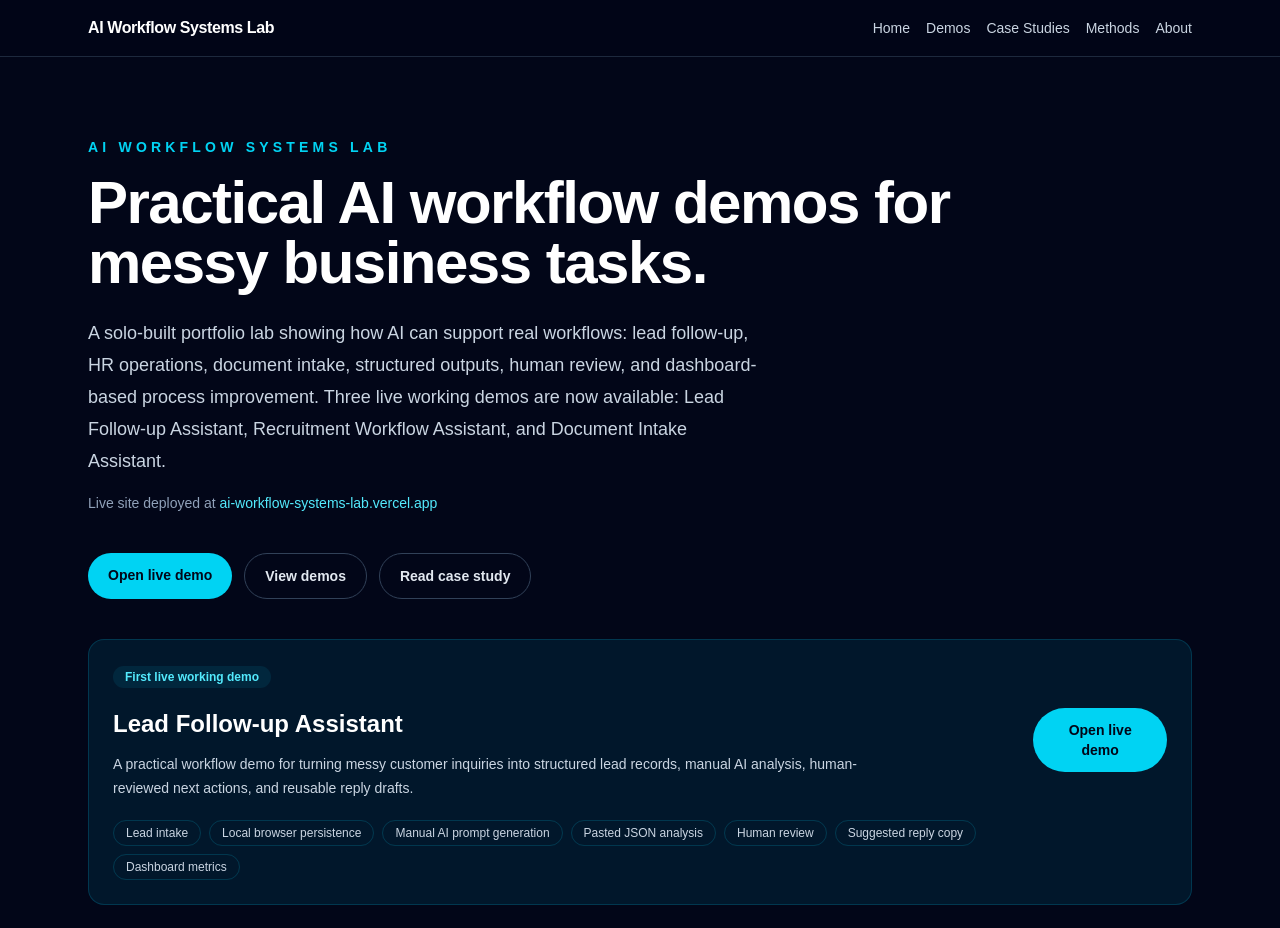
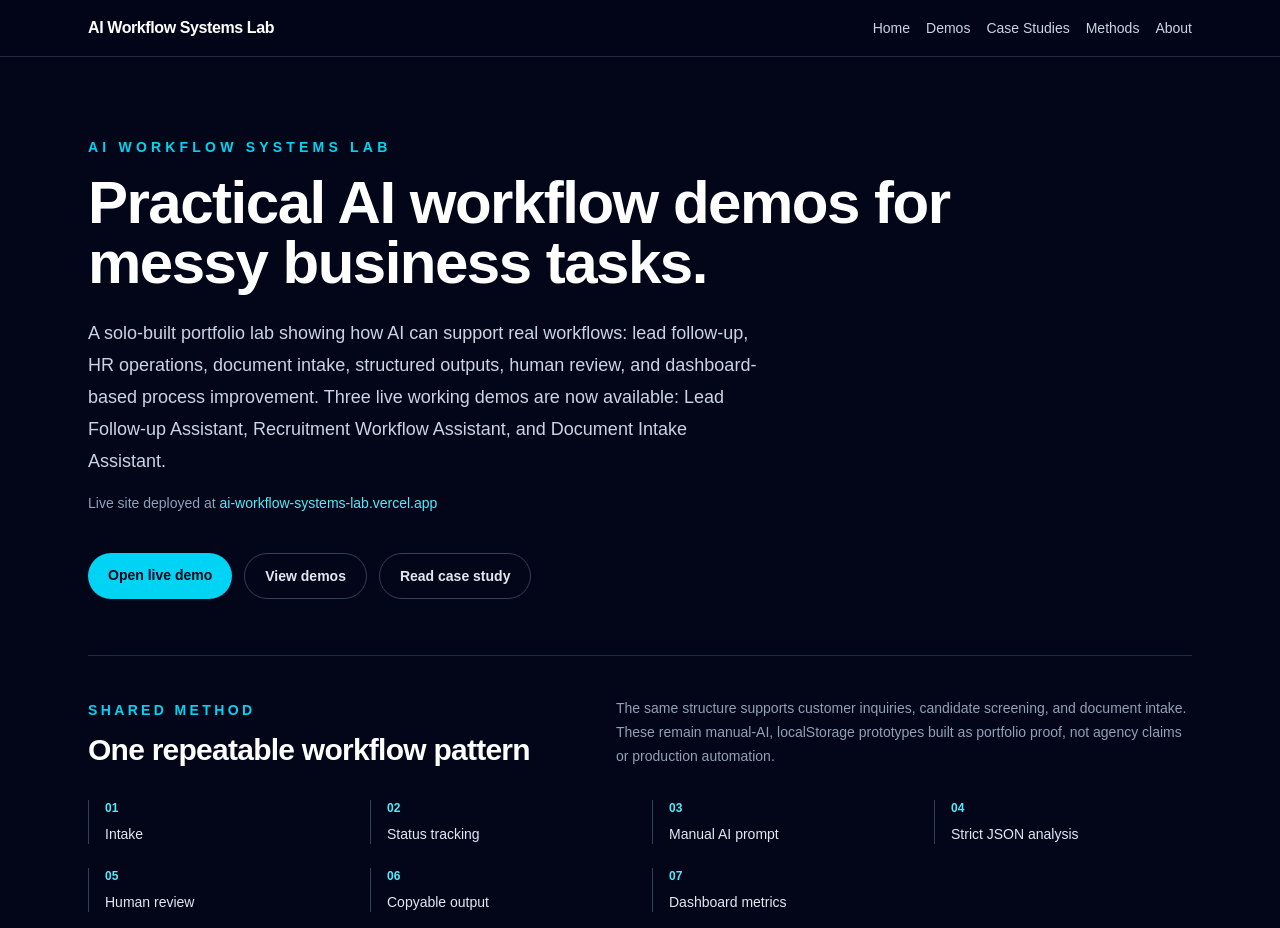
Before and after one commit to solitud3456/ai-workflow-systems-lab, a Next.js app: page / in a window 1280 px wide. Shown: the top 928 px of the page. Built offline with nearby package versions, Linux system fonts and the light colour scheme.

Commit message:
Add shared workflow pattern to homepage

```diff
--- a/src/app/page.tsx
+++ b/src/app/page.tsx
@@ -29,6 +29,16 @@ const documentIntakeFeatures = [
   "Key points",
   "Missing information",
   "Action items",
+  "Dashboard metrics",
+];
+
+const sharedWorkflowPattern = [
+  "Intake",
+  "Status tracking",
+  "Manual AI prompt",
+  "Strict JSON analysis",
+  "Human review",
+  "Copyable output",
   "Dashboard metrics",
 ];
 
@@ -82,6 +92,41 @@ export default function Home() {
             Read case study
           </Link>
         </div>
+
+        <section className="mt-14 border-y border-slate-800 py-10">
+          <div className="flex flex-col gap-4 lg:flex-row lg:items-end lg:justify-between">
+            <div>
+              <p className="text-sm font-semibold uppercase tracking-[0.24em] text-cyan-400">
+                Shared method
+              </p>
+              <h2 className="mt-3 text-3xl font-semibold tracking-tight text-white">
+                One repeatable workflow pattern
+              </h2>
+            </div>
+            <p className="max-w-xl text-sm leading-6 text-slate-400">
+              The same structure supports customer inquiries, candidate
+              screening, and document intake. These remain manual-AI,
+              localStorage prototypes built as portfolio proof, not agency
+              claims or production automation.
+            </p>
+          </div>
+
+          <ol className="mt-8 grid gap-x-6 gap-y-6 sm:grid-cols-2 lg:grid-cols-4">
+            {sharedWorkflowPattern.map((step, index) => (
+              <li
+                key={step}
+                className="border-l border-slate-700 pl-4"
+              >
+                <p className="text-xs font-semibold text-cyan-300">
+                  {String(index + 1).padStart(2, "0")}
+                </p>
+                <p className="mt-2 text-sm font-medium text-slate-200">
+                  {step}
+                </p>
+              </li>
+            ))}
+          </ol>
+        </section>
 
         <section className="mt-10 rounded-2xl border border-cyan-500/20 bg-cyan-500/10 p-6">
           <span className="rounded-full bg-cyan-500/10 px-3 py-1 text-xs font-semibold text-cyan-300">
```
